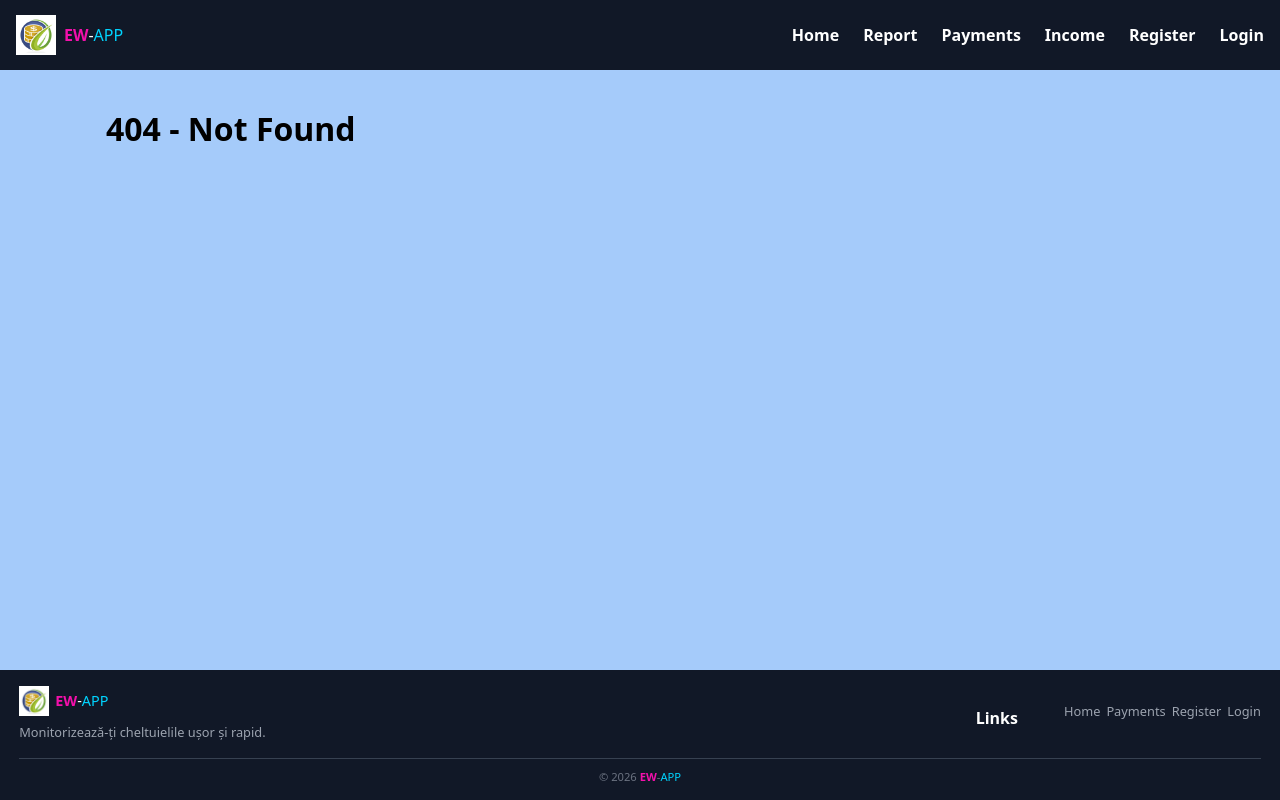
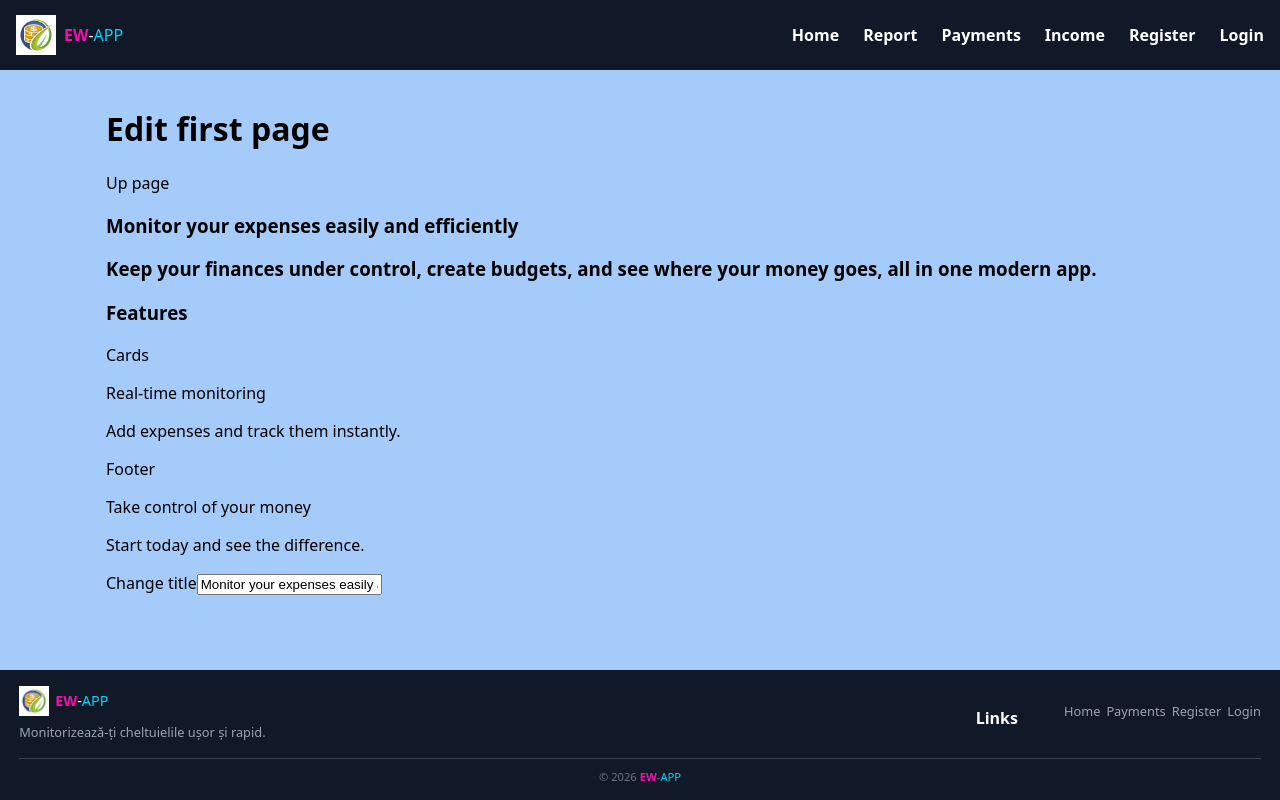
Before and after one commit to Ovidiu-Martalogu/ew-app, a React (Vite) app: page /editPage in a window 1280 px wide. Before the commit this address had no page. Built offline with nearby package versions, Linux system fonts and the light colour scheme; data requests are answered from the project's data file.

Commit message:
adding edit on first page

```diff
--- a/src/App.tsx
+++ b/src/App.tsx
@@ -12,6 +12,7 @@ import { Report } from "./features/Report/Report"
 import { AuthContextProvider } from "../src/features/Auth/context/AuthContextProvider";
 import "./App.css";
 import './Forms.css';
+import { EditFirstPage } from "./features/First-page/EditFirstPage";
 
 export default function App() {
   return (
@@ -29,6 +30,7 @@ export default function App() {
             <Route path="/login" element={<Login />} />
             <Route path="/income" element={<Income />} />
             <Route path="/user" element={<EditUser />} />
+            <Route path="/editPage" element={<EditFirstPage />} />
             <Route path="*" element={<NotFound />} />
           </Routes>
         </main>
--- /dev/null
+++ b/src/features/First-page/EditFirstPage.tsx
@@ -0,0 +1,87 @@
+import { useEffect, useState } from "react"
+
+
+const apiFirstPage = `${import.meta.env.VITE_API_URL}/firstpage`;
+
+
+type CardContent = {
+    cardTitle: string;
+    cardSubtitle: string;
+};
+
+type Card = {
+    title: string;
+    subtitle: string;
+    sectionTitle: string;
+    card1: CardContent;
+    card2: CardContent;
+    card3: CardContent;
+    footerTitle: string;
+    footerSubtitle: string;
+};
+
+export function EditFirstPage() {
+    const [firstPage, setFirstPage] = useState<Card[]>([]);
+
+    useEffect(() => {
+        fetch(apiFirstPage)
+            .then(response => {
+                if (!response.ok) {
+                    throw new Error("Request failed");
+                }
+                return response.json();
+            })
+            .then((data) => setFirstPage(data))
+            .catch(error => console.error(error));
+        //  .then((data)=>console.log((data)))
+    }, []);
+
+    if (!firstPage.length) return <p>Loading...</p>;
+
+    return (
+        <>
+            <h1>Edit first page</h1>
+            <div>
+
+                {firstPage.map((firstP, i) =>
+                (
+                    <div key={i}>
+                        <div>
+                            Up page
+
+                            <h3>{firstP.title}</h3>
+                            <h3>{firstP.subtitle}</h3>
+                            <h3>{firstP.sectionTitle}</h3>
+                        </div>
+                        <div>Cards
+                            <p>{firstP.card1.cardTitle}</p>
+                            <p>{firstP.card1.cardSubtitle}</p>
+
+                        </div>
+                        <div>Footer
+                            <p>{firstP.footerTitle}</p>
+                            <p>{firstP.footerSubtitle}</p>
+
+                        </div>
+                        <div>
+                            <form >
+                <div>
+                    <label htmlFor="title">Change title
+                        <input
+                        type="text"
+                        name="title"
+                        id="title"
+                        placeholder="title to change"
+                        defaultValue={firstP.title} />
+                    </label>
+                </div>
+            </form>
+                        </div>
+
+                    </div>
+                ))}
+            </div>
+
+        </>
+    )
+}
--- a/src/features/First-page/FirstPage.module.css
+++ b/src/features/First-page/FirstPage.module.css
@@ -51,7 +51,7 @@
     margin-bottom: 10px;
 }
 
-/* CTA */
+
 .titleAndFooter {
     text-align: center;
     padding: 60px 20px;
@@ -67,3 +67,8 @@
     color: #6b7280;
     margin-bottom: 20px;
 }
+
+.editPage{
+    text-decoration: none;
+
+}
--- a/src/features/First-page/FirstPage.tsx
+++ b/src/features/First-page/FirstPage.tsx
@@ -2,7 +2,7 @@
 import { useEffect, useState } from "react";
 import styles from "./firstpage.module.css";
 import { Link } from "react-router";
-import { EditUser } from "../Auth/EditUser";
+import { EditFirstPage } from "./EditFirstPage";
 
 
 const apiUrl = `${import.meta.env.VITE_API_URL}/firstpage`;
@@ -51,9 +51,9 @@ export function FirstPage() {
 
         <div className={styles.container}>
 
-            <li className={styles.wellcomeMsg}>
-                <Link to="/user" onClick={EditUser}>
-                    <strong className={styles.app}>Edit</strong>
+            <li className={styles.editPage}>
+                <Link to="/editPage" onClick={EditFirstPage}>
+                    <strong className={styles.editPage}>Edit this page</strong>
                 </Link>
             </li>
             <section className={styles.titleAndFooter}>
```
